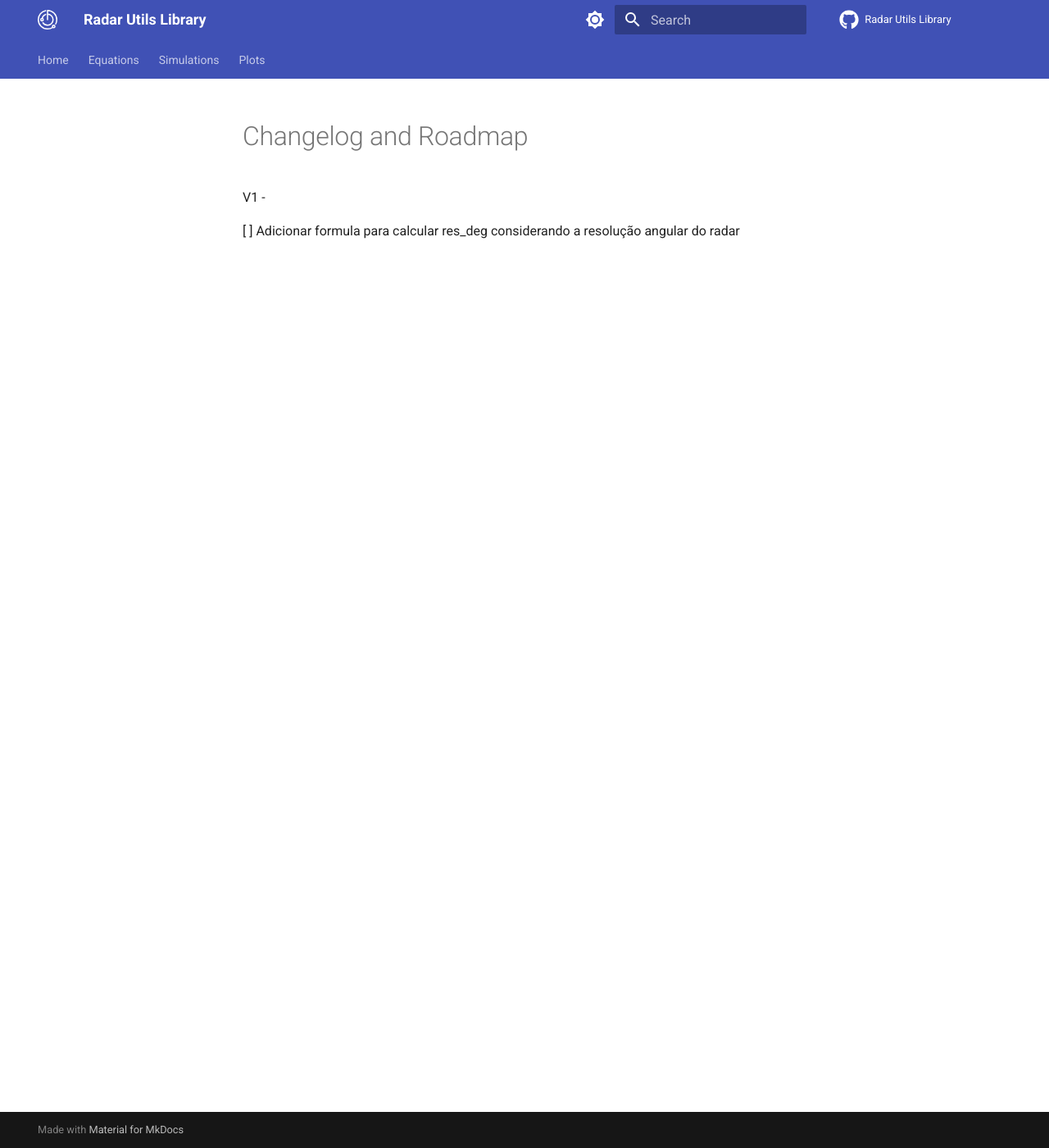
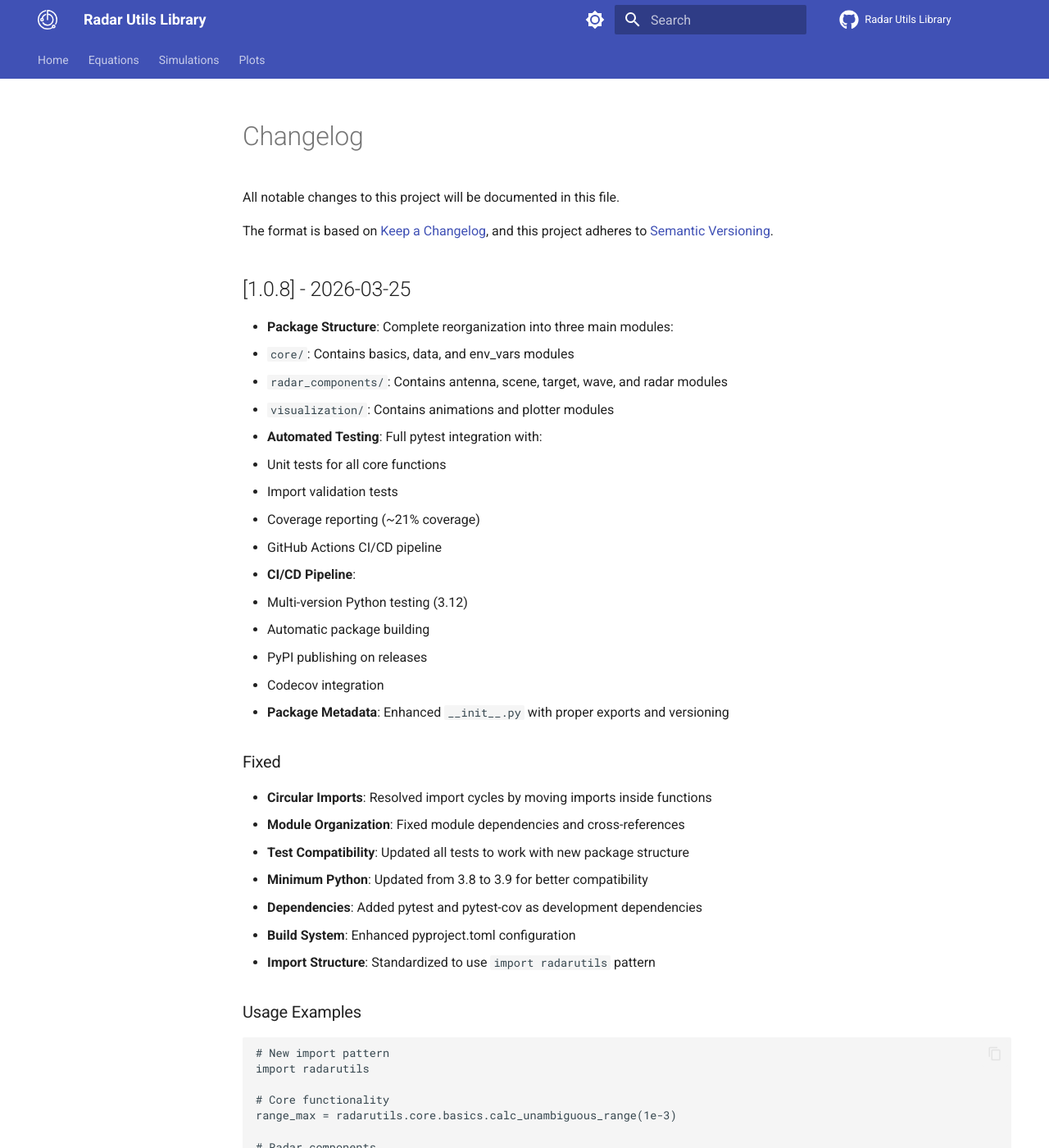
Before and after one commit to arthurcadore/radarutils, an MkDocs documentation site: the page built from web/changelog.md, in a window 1280 px wide and 1400 px high. Shown: the whole window at 82% size. Built offline with MkDocs 1.6.1 and Material for MkDocs 9.7.7, drawn with Linux system fonts in a browser that asks for light colours; comment, search, counter and statistics services are not loaded; some of the changed text lies outside the part shown.

Commit message:
feat: publishing 1.0.8 version

````diff
--- a/pyproject.toml
+++ b/pyproject.toml
@@ -1,6 +1,6 @@
 [project]
 name = "radarutils"
-version = "1.0.7"
+version = "1.0.8"
 description = "A open-source library for Python 3 providing tools and equations for analysis and simulation of radar systems."
 readme = { file = "README.md", content-type = "text/markdown" }
 authors = [{ name = "Arthur Cadore", email = "arthurbarcella.ita@gmail.com" }]
--- a/src/radarutils/__init__.py
+++ b/src/radarutils/__init__.py
@@ -9,7 +9,7 @@ from . import core
 from . import radar_components
 from . import visualization
 
-__version__ = "1.0.7"
+__version__ = "1.0.8"
 __author__ = "Arthur Cadore"
 __email__ = "arthurbarcella.ita@gmail.com"
 
--- a/web/changelog.md
+++ b/web/changelog.md
@@ -1,5 +1,54 @@
-# Changelog and Roadmap
+# Changelog
 
-V1 -
+All notable changes to this project will be documented in this file.
 
-[ ] Adicionar formula para calcular res_deg considerando a resolução angular do radar
+The format is based on [Keep a Changelog](https://keepachangelog.com/en/1.0.0/),
+and this project adheres to [Semantic Versioning](https://semver.org/spec/v2.0.0.html).
+
+## [1.0.8] - 2026-03-25
+
+- **Package Structure**: Complete reorganization into three main modules:
+  - `core/`: Contains basics, data, and env_vars modules
+  - `radar_components/`: Contains antenna, scene, target, wave, and radar modules
+  - `visualization/`: Contains animations and plotter modules
+- **Automated Testing**: Full pytest integration with:
+  - Unit tests for all core functions
+  - Import validation tests
+  - Coverage reporting (~21% coverage)
+  - GitHub Actions CI/CD pipeline
+- **CI/CD Pipeline**:
+  - Multi-version Python testing (3.12)
+  - Automatic package building
+  - PyPI publishing on releases
+  - Codecov integration
+- **Package Metadata**: Enhanced `__init__.py` with proper exports and versioning
+
+### Fixed
+- **Circular Imports**: Resolved import cycles by moving imports inside functions
+- **Module Organization**: Fixed module dependencies and cross-references
+- **Test Compatibility**: Updated all tests to work with new package structure
+- **Minimum Python**: Updated from 3.8 to 3.9 for better compatibility
+- **Dependencies**: Added pytest and pytest-cov as development dependencies
+- **Build System**: Enhanced pyproject.toml configuration
+- **Import Structure**: Standardized to use `import radarutils` pattern
+
+### Usage Examples
+```python
+# New import pattern
+import radarutils
+
+# Core functionality
+range_max = radarutils.core.basics.calc_unambiguous_range(1e-3)
+
+# Radar components
+antenna = radarutils.radar_components.antenna.GainPattern(...)
+
+# Visualization
+radarutils.visualization.animations.animate_wavefront(...)
+```
+
+## [1.0.7] - Previous Versions
+- Initial radar simulation functionality
+- Basic antenna patterns and wave propagation
+- Scene and target modeling
+- Plotting and animation tools
````
